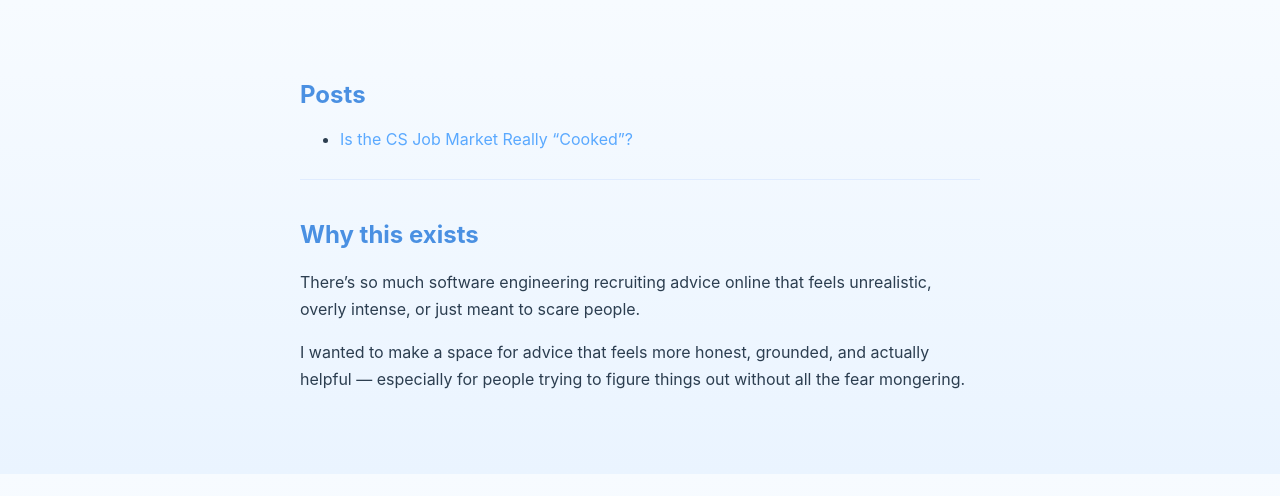
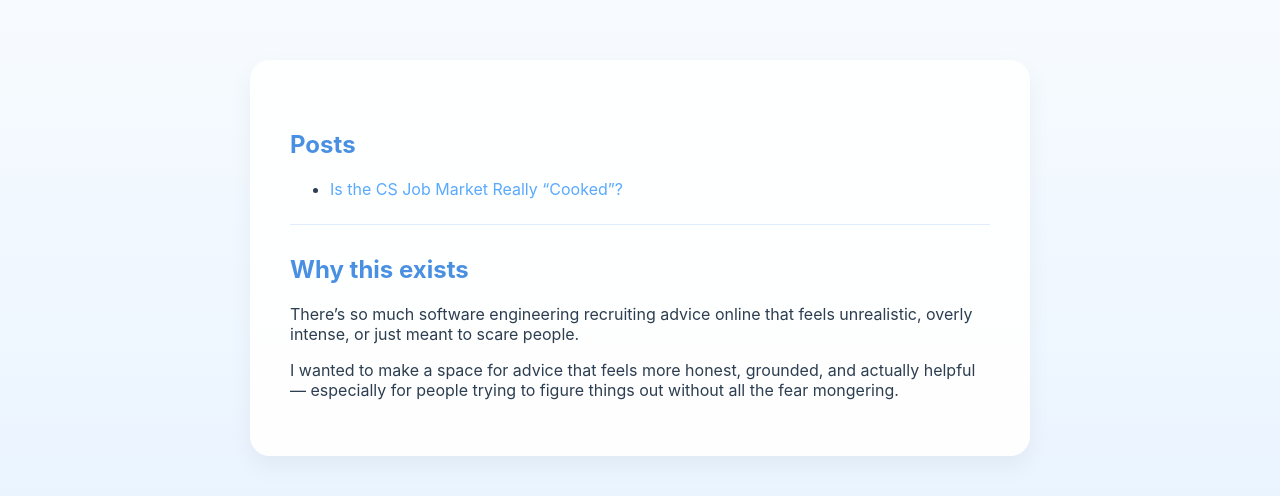
Before and after one commit to hiredmaybe67/hiredmaybe67.github.io, a Jekyll site: the page built from index.md, in a window 1280 px wide. Shown: the top 496 px of the page. Built offline with Jekyll 4.4.1, drawn with Linux system fonts in a browser that asks for light colours.

Commit message:
Update default.html

```diff
--- a/_layouts/default.html
+++ b/_layouts/default.html
@@ -7,38 +7,37 @@
   <style>
     body {
       margin: 0;
-      font-family: -apple-system, BlinkMacSystemFont, "Helvetica Neue", Arial, sans-serif;
+      font-family: -apple-system, BlinkMacSystemFont, "Helvetica Neue", "Helvetica Neue", sans-serif;
       background: linear-gradient(to bottom, #f7fbff, #eaf4ff);
       color: #2c3e50;
     }
 
     .container {
-      max-width: 680px;
-      margin: 80px auto;
-      padding: 0 20px;
+      max-width: 700px;
+      margin: 60px auto;
+      background: rgba(255, 255, 255, 0.95);
+      padding: 40px;
+      border-radius: 20px;
+      box-shadow: 0 10px 25px rgba(0,0,0,0.05);
     }
 
     h1 {
       text-align: center;
       color: #3a7bd5;
       margin-bottom: 10px;
-      font-size: 32px;
     }
 
-    .subtitle {
+    p.subtitle {
       text-align: center;
       color: #7aa7e9;
-      margin-bottom: 40px;
+      margin-top: 0;
+      margin-bottom: 30px;
       font-size: 14px;
     }
 
     h2 {
       color: #4a90e2;
-      margin-top: 40px;
-    }
-
-    p {
-      line-height: 1.7;
+      margin-top: 30px;
     }
 
     a {
@@ -54,7 +53,7 @@
       border: none;
       height: 1px;
       background: #e0ecff;
-      margin: 30px 0;
+      margin: 25px 0;
     }
 
   </style>
```
